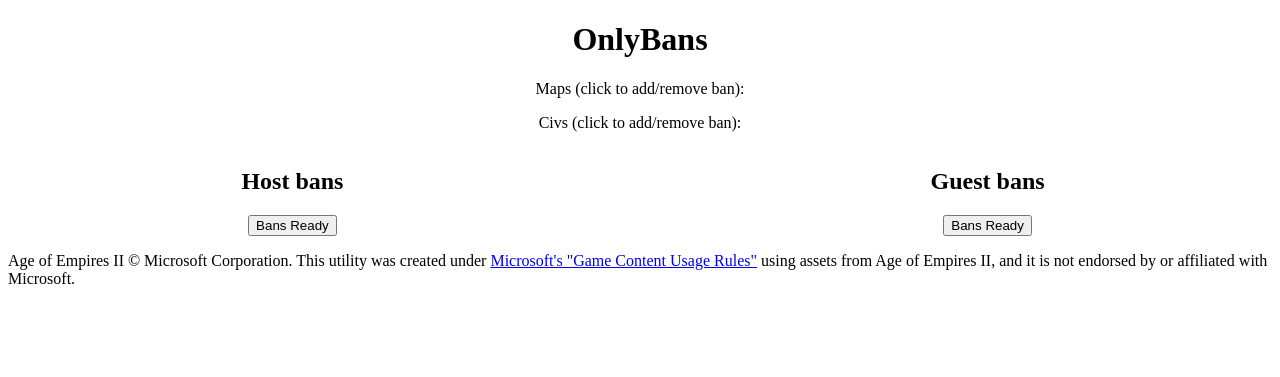
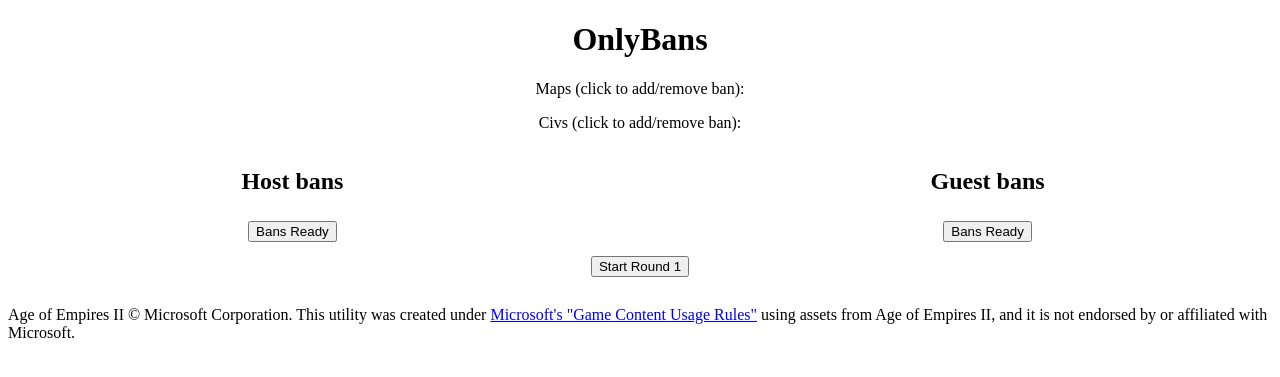
Before and after one commit to PuppySaturation/OnlyBansDraft, a Python web app: template templates/bans.html in a window 1280 px wide. Shown: the top 377 px of the page. Run offline with Jinja, Linux system fonts and the light colour scheme; the template is opened without the code that fills it, so the values that code supplies are empty.

Commit message:
added additional stages and actions for rounds, frontend and backend

```diff
--- a/static/css/bans.css
+++ b/static/css/bans.css
@@ -33,9 +33,9 @@ h1, h2 {
 .round_selection {
   clear:left;
   text-align: center;
-  display: inline-block;
-  margin-left: 15pt;
-  margin-right: 15pt;
+  display: block;
+  margin-bottom: 5pt;
+  margin-top: 5pt;
 }
 
 .host_civ_selection {
@@ -53,3 +53,7 @@ h1, h2 {
 #messageBoard {
   display: inline-block;
 }
+
+button {
+margin: 5pt;
+}
--- a/static/js/bans.js
+++ b/static/js/bans.js
@@ -13,7 +13,10 @@ let ws_connection = undefined;
 let ws_updates = undefined;
 let img_placeholder_src = undefined;
 
+let view_type_param;
+
 function init(view_type, draft_id, n_map_bans, n_civ_bans, n_insta_bans){
+    view_type_param = view_type;
     map_bans_max = n_map_bans;
     civ_bans_max = n_civ_bans;
     insta_bans_max = n_insta_bans;
@@ -44,12 +47,12 @@ function init(view_type, draft_id, n_map_bans, n_civ_bans, n_insta_bans){
         obj.style.display='none';
     }
 
+    let buttons = document.getElementsByClassName('ready_btn');
+    for(let btn of buttons){
+        btn.hidden=true;
+    }
     if(view_type=='watch'){
         // only spectating
-        let buttons = document.getElementsByClassName('ready_btn');
-        for(let btn of buttons){
-            btn.hidden=true;
-        }
     }else{
         // interactive
         for(let icon of map_icons_list){
@@ -61,19 +64,16 @@ function init(view_type, draft_id, n_map_bans, n_civ_bans, n_insta_bans){
 
         if(view_type=='host'){
             my_bans_div = host_bans_div;
-            let ready_btn = guest_bans_div.getElementsByClassName('ready_btn')[0];
-            ready_btn.hidden=true;
         }else
         if(view_type=='join'){
             my_bans_div = guest_bans_div;
-            let ready_btn = host_bans_div.getElementsByClassName('ready_btn')[0];
-            ready_btn.hidden=true;
         }else{
             throw 'view type is not recognized: '+str(view_type);
         }
 
         let ready_btn = my_bans_div.getElementsByClassName('ready_btn')[0];
         ready_btn.onclick = submit_bans;
+        ready_btn.hidden=false;
 
     }
 
@@ -213,6 +213,12 @@ function process_server_action(action_json){
         case 'start_round':
             server_update_round(action_json);
             break;
+        case 'ready_round':
+            server_ready_round(action_json);
+            break;
+        case 'finish_round':
+            server_finish_round(action_json);
+            break;
         case 'update_instaban':
             break;
     }
@@ -257,13 +263,40 @@ function server_update_bans(bans_json){
     let guest_bans_civ_icons = guest_bans_div.getElementsByClassName('civ_icon');
     f(guest_bans_civ_icons, guest_bans.civ_bans)
 
+    let bans_ready_btn = my_bans_div.getElementsByClassName('ready_btn')[0];
+    bans_ready_btn.onclick = undefined;
+    bans_ready_btn.hidden=true;
+
     update_bans_text();
+    enable_start_round(0);
+
+    let round_div = document.getElementById('no_round');
+    round_div.removeAttribute('style');
+
 }
+
+function enable_start_round(r){
+    if(view_type_param=='watch'){
+        return;
+    }
+
+    let btn = document.getElementById('start_r'+r+'_btn');
+    btn.hidden=false;
+    btn.onclick = ()=>{
+        let action_json = {'action':'next_round'};
+        ws_connection.send(JSON.stringify(action_json));
+    }
+}
+
 function server_update_round(action_json){
     let map_id = action_json.map;
     let host_civ_id = action_json.host_civ;
     let guest_civ_id = action_json.guest_civ;
     let r = action_json.round_numb;
+
+    let btn = document.getElementById('start_r'+r+'_btn');
+    btn.hidden=false;
+    btn.onclick = undefined;
 
     let src_map_icon = document.getElementById(map_id);
     let src_host_civ_icon = document.getElementById(host_civ_id);
@@ -291,6 +324,29 @@ function server_update_round(action_json){
     map_div.appendChild(map_icon_div);
 }
 
+function server_ready_round(action_json){
+    let ready_target = action_json.target;
+
+    let r = action_json.round_numb;
+    let btn = document.getElementById('ready_r'+r+'_btn');
+
+    if(ready_target!=view_type_param){
+        btn.hidden=true;
+    }else{
+        btn.hidden=false;
+        btn.onclick = ()=>{
+            let action_json = {'action':'ready_round'};
+            ws_connection.send(JSON.stringify(action_json));
+        }
+    }
+
+}
+
+function server_finish_round(action_json){
+    let r = action_json.round_numb;
+    enable_start_round(r+1);
+}
+
 function update_bans_text(){
     let civ_bans_text = document.getElementById('civBansText');
     let map_bans_text = document.getElementById('mapBansText');
--- a/templates/bans.html
+++ b/templates/bans.html
@@ -62,9 +62,12 @@
     </div>
 </div>
 <div>
+    <div id="no_round" class="round_selection">
+        <button id="start_r0_btn" class="ready_btn">Start Round 1</button>
+    </div>
     {% for r in range(rounds) %}
     <div id="round_{{r}}" class="round_selection">
-        <h2>Round {{r+1}}</h2>
+        <h2>(Host) Round {{r+1}} (Guest)</h2>
         <p id="message_r{{r}}">click civ to instaban</p>
         <div id="host_civ_r{{r}}" class="host_civ_selection">
         </div>
@@ -73,8 +76,10 @@
         <div id="guest_civ_r{{r}}" class="guest_civ_selection">
         </div>
         <div>
-            <button class="ready_btn">Ready</button>
-            <button class="ready_btn">Next round</button>
+            <button id="ready_r{{r}}_btn" class="ready_btn">Ready</button>
+        </div>
+        <div>
+            <button id="start_r{{r+1}}_btn" class="ready_btn">Start round {{r+2}}</button>
         </div>
     </div>
     {% endfor %}
```
Also changed, not shown: main.py (+139 -56 lines).
